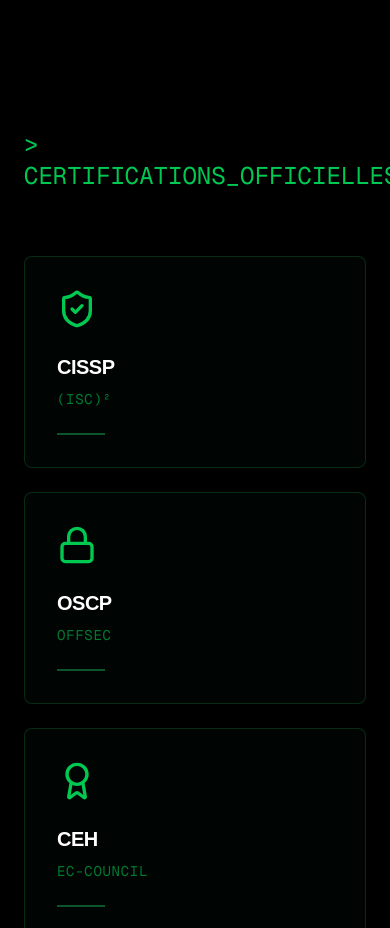
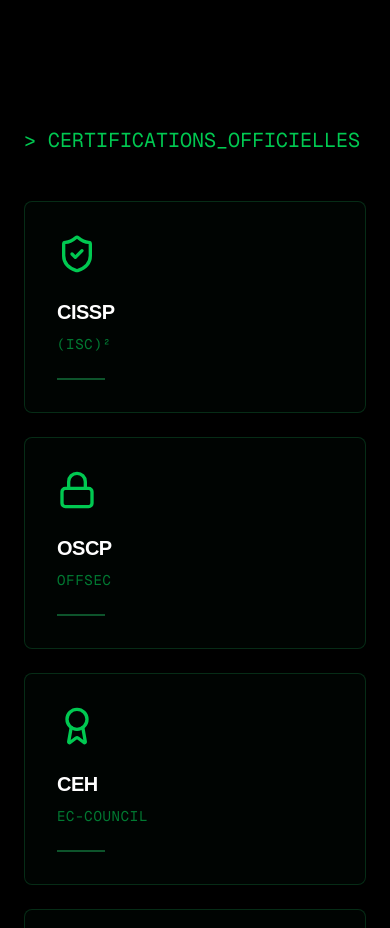
Before and after one commit to EA70/root_access_portfolio, a Next.js app: page / in a window 390 px wide. Shown: the part 1960-2888 px from the top of the page. Built offline with nearby package versions, Linux system fonts and the light colour scheme.

Commit message:
Responsivite retouche

```diff
--- a/components/Certifications.tsx
+++ b/components/Certifications.tsx
@@ -14,7 +14,7 @@
   return (
     <section id="certifs" className="py-20 bg-black text-white">
       <div className="max-w-5xl mx-auto px-6">
-        <h2 className="text-2xl md:text-3xl font-mono text-green-500 mb-16">
+        <h2 className="text-xl sm:text-2xl md:text-3xl font-mono text-green-500 mb-12 md:mb-16 break-words leading-tight">
           &gt; CERTIFICATIONS_OFFICIELLES
         </h2>
 
```
